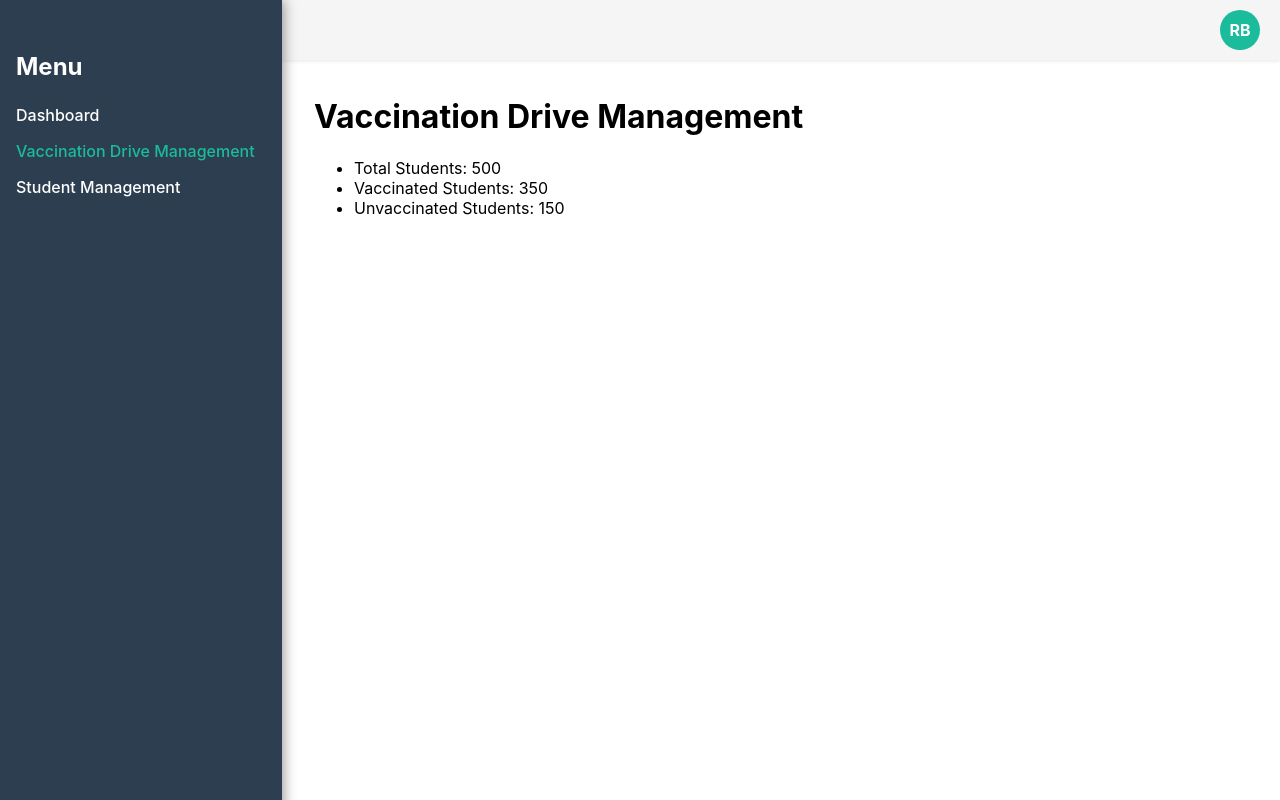
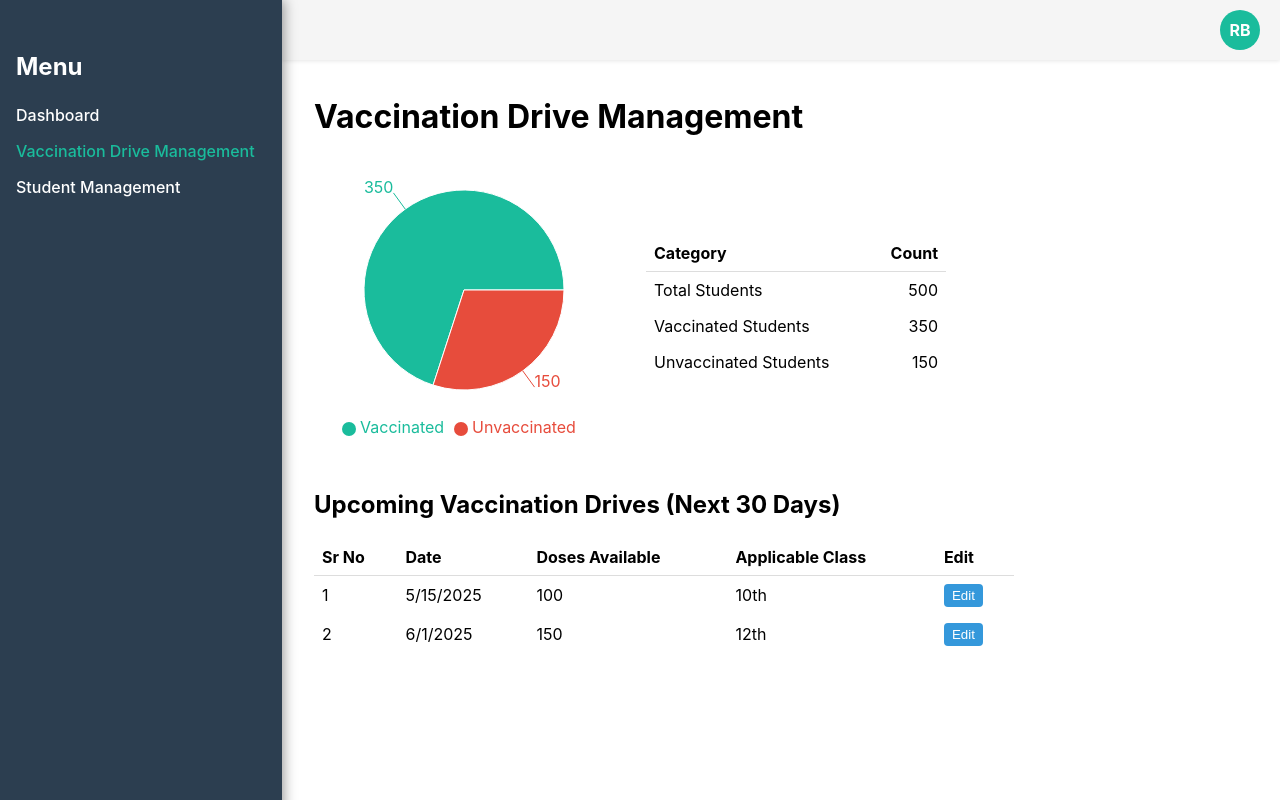
Before and after one commit to rishabh-bhatnagar-mtech/FSAD-Frontend, a React (Create React App) app: page /vaccine-drive in a window 1280 px wide. Built offline with nearby package versions, Linux system fonts and the light colour scheme.

Commit message:
Add Upcoming vaccination stats in the UI
Signed-off-by: Rishabh Bhatnagar <2023tm93760@wilp.bits-pilani.ac.in>

```diff
--- a/package.json
+++ b/package.json
@@ -11,6 +11,7 @@
     "react-dom": "^19.1.0",
     "react-router-dom": "^7.6.0",
     "react-scripts": "5.0.1",
+    "recharts": "^2.15.3",
     "web-vitals": "^2.1.4"
   },
   "scripts": {
--- a/src/vaccine_drive.js
+++ b/src/vaccine_drive.js
@@ -1,51 +1,188 @@
-import React, { useState, useEffect } from 'react';
+import React, {useEffect, useState} from 'react';
+import {Cell, Legend, Pie, PieChart, ResponsiveContainer, Tooltip} from 'recharts';
 
-const stubbedResponse = {
+const stubbedStatsResponse = {
     totalStudents: 500,
     vaccinatedStudents: 350,
     unvaccinatedStudents: 150,
 };
 
+const stubbedDrivesResponse = [
+    {id: 1, date: '2025-05-15', dosesAvailable: 100, applicableClass: '10th'},
+    {id: 2, date: '2025-06-01', dosesAvailable: 150, applicableClass: '12th'},
+    {id: 3, date: '2025-07-10', dosesAvailable: 200, applicableClass: '11th'}, // outside 30 days
+];
+
 const fetchStubbedStats = () =>
     new Promise((resolve) => {
         setTimeout(() => {
-            resolve(stubbedResponse);
+            resolve(stubbedStatsResponse);
         }, 1000);
     });
 
+const fetchStubbedDrives = () =>
+    new Promise((resolve) => {
+        setTimeout(() => {
+            resolve(stubbedDrivesResponse);
+        }, 1000);
+    });
+
+const COLORS = ['#1abc9c', '#e74c3c'];
+
 const VaccineDrive = () => {
     const [stats, setStats] = useState(null);
-    const [loading, setLoading] = useState(true);
-    const [error, setError] = useState(null);
+    const [drives, setDrives] = useState([]);
+    const [loadingStats, setLoadingStats] = useState(true);
+    const [loadingDrives, setLoadingDrives] = useState(true);
+    const [errorStats, setErrorStats] = useState(null);
+    const [errorDrives, setErrorDrives] = useState(null);
 
     useEffect(() => {
         const fetchStats = async () => {
             try {
                 const data = await fetchStubbedStats();
                 setStats(data);
-                setError(null);
+                setErrorStats(null);
             } catch {
-                setError('Failed to fetch vaccine drive stats');
+                setErrorStats('Failed to fetch vaccine drive stats');
                 setStats(null);
             } finally {
-                setLoading(false);
+                setLoadingStats(false);
+            }
+        };
+
+        const fetchDrives = async () => {
+            try {
+                const data = await fetchStubbedDrives();
+
+                const today = new Date();
+                const in30Days = new Date();
+                in30Days.setDate(today.getDate() + 30);
+
+                const upcoming = data.filter(drive => {
+                    const driveDate = new Date(drive.date);
+                    return driveDate >= today && driveDate <= in30Days;
+                });
+
+                setDrives(upcoming);
+                setErrorDrives(null);
+            } catch {
+                setErrorDrives('Failed to fetch upcoming drives');
+                setDrives([]);
+            } finally {
+                setLoadingDrives(false);
             }
         };
 
         fetchStats();
+        fetchDrives();
     }, []);
 
-    if (loading) return <div className="content"><p>Loading vaccine drive stats...</p></div>;
-    if (error) return <div className="content"><p>Error: {error}</p></div>;
+    if (loadingStats || loadingDrives) return <div className="content"><p>Loading vaccine drive data...</p></div>;
+    if (errorStats) return <div className="content"><p>Error: {errorStats}</p></div>;
+    if (errorDrives) return <div className="content"><p>Error: {errorDrives}</p></div>;
+
+    const pieData = [
+        {name: 'Vaccinated', value: stats.vaccinatedStudents},
+        {name: 'Unvaccinated', value: stats.unvaccinatedStudents},
+    ];
 
     return (
         <div className="content">
             <h1>Vaccination Drive Management</h1>
-            <ul>
-                <li>Total Students: {stats.totalStudents}</li>
-                <li>Vaccinated Students: {stats.vaccinatedStudents}</li>
-                <li>Unvaccinated Students: {stats.unvaccinatedStudents}</li>
-            </ul>
+            <div style={{display: 'flex', gap: '2rem', alignItems: 'center'}}>
+                <div style={{width: 300, height: 300}}>
+                    <ResponsiveContainer width="100%" height="100%">
+                        <PieChart>
+                            <Pie
+                                data={pieData}
+                                dataKey="value"
+                                nameKey="name"
+                                cx="50%"
+                                cy="50%"
+                                outerRadius={100}
+                                label
+                            >
+                                {pieData.map((entry, index) => (
+                                    <Cell key={`cell-${index}`} fill={COLORS[index % COLORS.length]}/>
+                                ))}
+                            </Pie>
+                            <Tooltip/>
+                            <Legend verticalAlign="bottom" height={36}/>
+                        </PieChart>
+                    </ResponsiveContainer>
+                </div>
+                <table style={{borderCollapse: 'collapse', width: '300px'}}>
+                    <thead>
+                    <tr>
+                        <th style={{borderBottom: '1px solid #ddd', textAlign: 'left', padding: '8px'}}>Category</th>
+                        <th style={{borderBottom: '1px solid #ddd', textAlign: 'right', padding: '8px'}}>Count</th>
+                    </tr>
+                    </thead>
+                    <tbody>
+                    <tr>
+                        <td style={{padding: '8px'}}>Total Students</td>
+                        <td style={{padding: '8px', textAlign: 'right'}}>{stats.totalStudents}</td>
+                    </tr>
+                    <tr>
+                        <td style={{padding: '8px'}}>Vaccinated Students</td>
+                        <td style={{padding: '8px', textAlign: 'right'}}>{stats.vaccinatedStudents}</td>
+                    </tr>
+                    <tr>
+                        <td style={{padding: '8px'}}>Unvaccinated Students</td>
+                        <td style={{padding: '8px', textAlign: 'right'}}>{stats.unvaccinatedStudents}</td>
+                    </tr>
+                    </tbody>
+                </table>
+            </div>
+
+            <h2 style={{marginTop: '2rem'}}>Upcoming Vaccination Drives (Next 30 Days)</h2>
+            {drives.length === 0 ? (
+                <p>No upcoming drives in the next 30 days.</p>
+            ) : (
+                <table style={{borderCollapse: 'collapse', width: '100%', maxWidth: '700px'}}>
+                    <thead>
+                    <tr>
+                        <th style={{borderBottom: '1px solid #ddd', padding: '8px', textAlign: 'left'}}>Sr No</th>
+                        <th style={{borderBottom: '1px solid #ddd', padding: '8px', textAlign: 'left'}}>Date</th>
+                        <th style={{borderBottom: '1px solid #ddd', padding: '8px', textAlign: 'left'}}>Doses
+                            Available
+                        </th>
+                        <th style={{borderBottom: '1px solid #ddd', padding: '8px', textAlign: 'left'}}>Applicable
+                            Class
+                        </th>
+                        <th style={{borderBottom: '1px solid #ddd', padding: '8px', textAlign: 'left'}}>Edit</th>
+                    </tr>
+                    </thead>
+                    <tbody>
+                    {drives.map((drive, index) => (
+                        <tr key={drive.id}>
+                            <td style={{padding: '8px'}}>{index + 1}</td>
+                            <td style={{padding: '8px'}}>{new Date(drive.date).toLocaleDateString()}</td>
+                            <td style={{padding: '8px'}}>{drive.dosesAvailable}</td>
+                            <td style={{padding: '8px'}}>{drive.applicableClass}</td>
+                            <td style={{padding: '8px'}}>
+                                <button
+                                    style={{
+                                        padding: '4px 8px',
+                                        cursor: 'pointer',
+                                        backgroundColor: '#3498db',
+                                        color: 'white',
+                                        border: 'none',
+                                        borderRadius: '4px',
+                                    }}
+                                    onClick={() => {
+                                    }}
+                                    aria-label={`Edit drive ${drive.name}`}
+                                >
+                                    Edit
+                                </button>
+                            </td>
+                        </tr>
+                    ))}
+                    </tbody>
+                </table>
+            )}
         </div>
     );
 };
```
Also changed, not shown: 1 other file (tests, documents, lock files or other folders).
